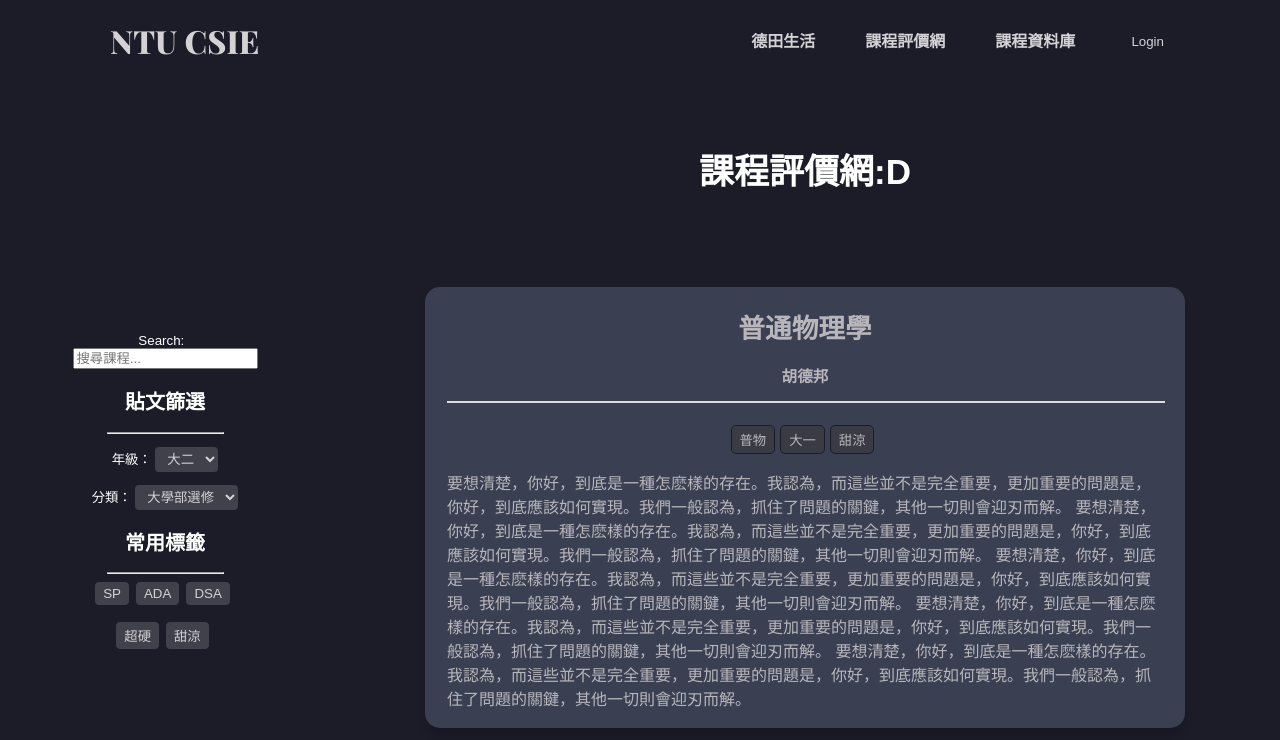
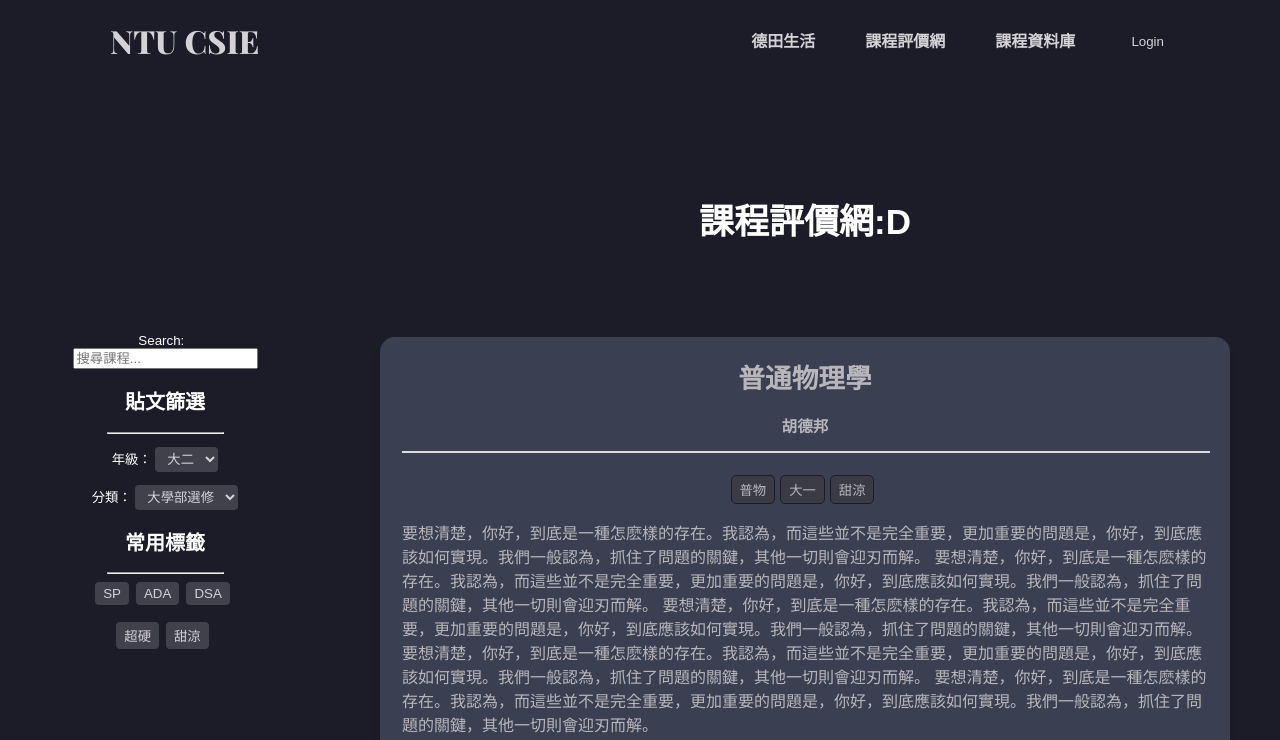
Before and after one commit to NTUCSIECouncil/council.csie-frontend, a Next.js app: page /rate/filterResults in a window 1280 px wide. Shown: the top 740 px of the page. Built offline with nearby package versions, Linux system fonts and the light colour scheme; no server answers.

Commit message:
style(front): fix filter results

```diff
--- a/src/styles/rate.module.css
+++ b/src/styles/rate.module.css
@@ -25,6 +25,7 @@
   align-items: left;
   background-color: var(--background);
   height: max-content;
+  width: fit-content;
 }
 
 .layoutVer {
@@ -90,8 +91,10 @@
   /* background-color: lightseagreen; */
   align-items: center;
   /* padding-top: 0px; */
-  padding-bottom: 50px;
+  /* padding-bottom: 50px; */
+  padding: 50px;
   gap: 20px;
+  min-width: 500px;
 }
 
 .mainButton {
@@ -99,7 +102,8 @@
   background-color: #40465a;
   color: var(--text);
   padding: 0px 20px;
-  width: 80%;
+  width: 100%;
+  min-width: 300px;
   height: max-content;
   border-radius: 15px;
   border-color: transparent;
```
